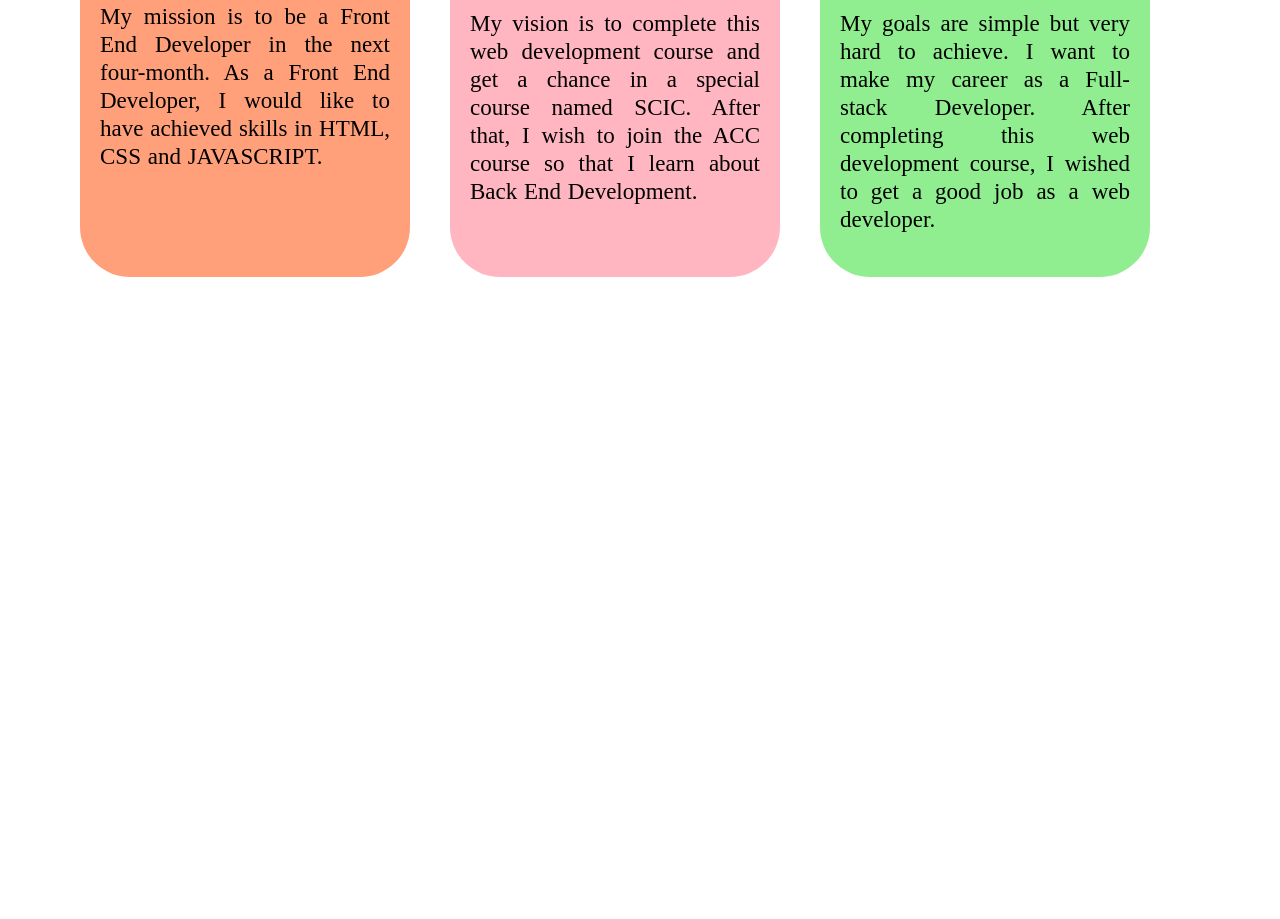
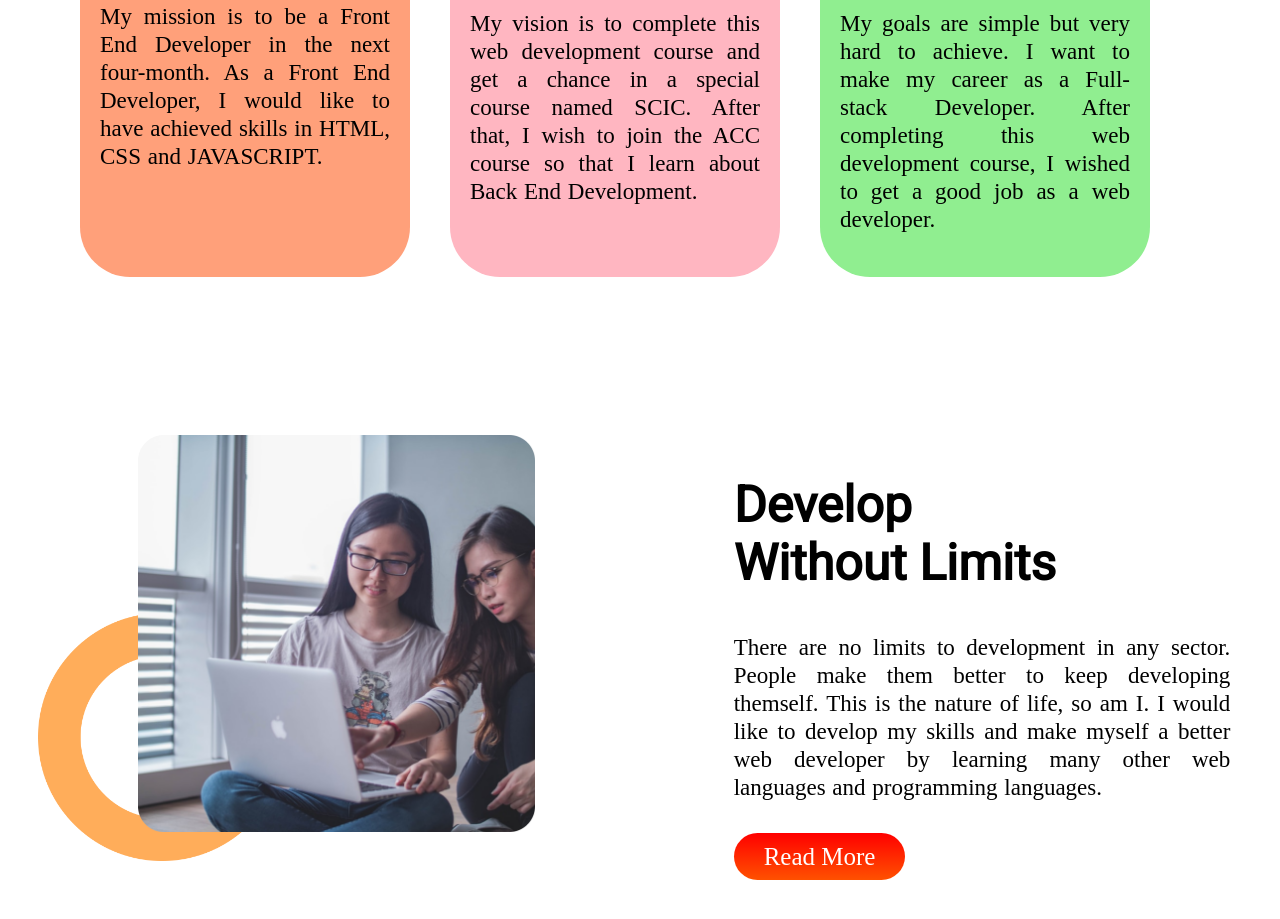
Before and after one commit to Abdul-Rakib92/My-Mission-portfolio-Assignment-2022, a plain HTML site: page index.html in a window 1280 px wide. Shown: the part 1129-2048 px from the top of the page. Before the commit the page ends 1526 px from the top, so only its background shows below. Drawn offline with Linux system fonts and the light colour scheme; a web font is replaced by a local one.

Commit message:
section 3 added

```diff
--- a/index.html
+++ b/index.html
@@ -56,3 +56,16 @@
         </div>
 
     </section>
+
+    <section class="develop">
+        <div class="seperate">
+            <img src="./image/pictures/coding.png" alt="">
+        </div>
+        <div class="seperate">
+            <h2>Develop <br> Without Limits</h2>
+            <p>There are no limits to development in any sector. People make them better to keep developing themself. This is the nature of life, so am I. I would like to develop my skills and make myself a better web developer by learning many other web languages and programming languages.</p>
+            <br>
+            <a class="ancore-link" href="#">Read More</a>
+        </div>
+
+    </section>
--- a/style.css
+++ b/style.css
@@ -88,3 +88,15 @@ h3{
 .img-width{
     width: 40%;
 }
+
+.develop{
+    background-image: url(./image/shapes/shape-1.png);
+    background-repeat: no-repeat;
+    background-position: left;
+    background-size: 20%;
+    margin-left: 3%;
+}
+
+.seperate h2{
+    text-align: start;
+}
```
